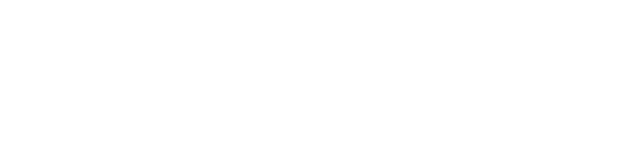
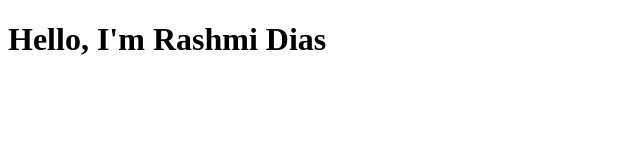
Before and after one commit to Rashmidias19/My-Portfolio, a plain HTML site: page index.html in a window 1280 px wide. Shown: the whole page, without its empty margins (0-640 px from the left). Drawn offline with Linux system fonts and the light colour scheme.

Commit message:
meta contents were added

```diff
--- a/index.html
+++ b/index.html
@@ -5,8 +5,9 @@
     <meta name="viewport" content="width=device-width, initial-scale=1.0">
     <title>My-Portfolio</title>
     <link rel="icon" href="assests\linkedin.png">
+    <meta name="keywords" content="IJSE, GDSE, HTML, CSS, Javascript">
 </head>
 <body>
-
+    <h1>Hello, I'm Rashmi Dias</h1>
 </body>
 </html>
```
